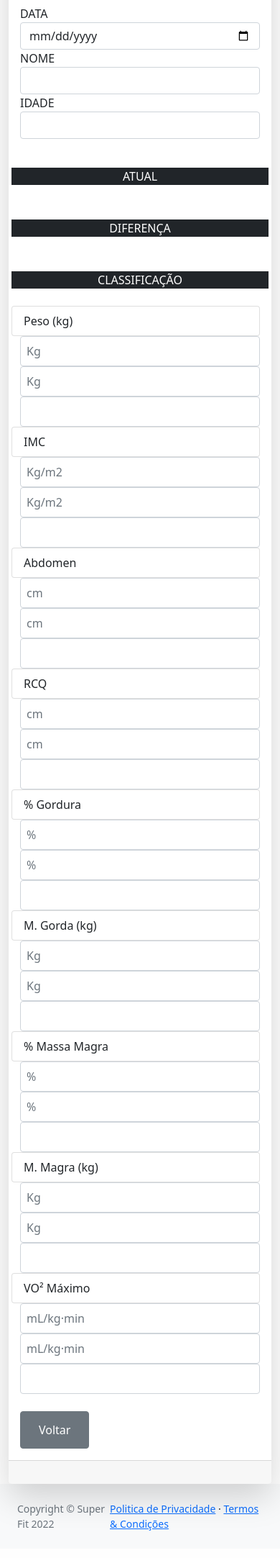
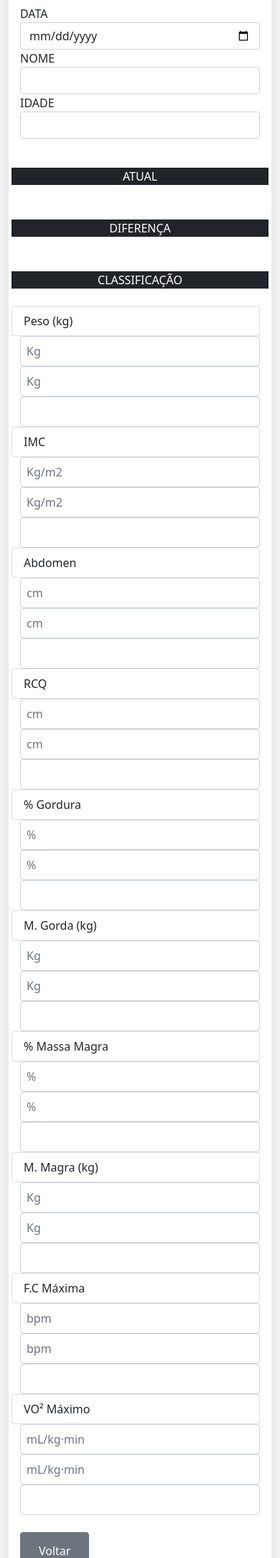
Before and after one commit to mariodemartini/super-fit, a PHP site: page /resultados.php in a window 390 px wide. Shown: the part 480-2645 px from the top of the page at 72% size. Before the commit the page ends 2607 px from the top, so only its background shows below. Run offline with PHP 8.4, Linux system fonts and the light colour scheme; some libraries are stand-ins or nearby versions.

Commit message:
atualização campos de avaliação

```diff
--- a/super-fit/aerobio.php
+++ b/super-fit/aerobio.php
@@ -242,7 +242,7 @@ include_once('include/sidebar.html');
                                         </div>
                                         <!-- Coluna de carga VO2 -->
                                         <div class="form-group col-md-1 text-center">
-                                            <label for="inputVO2">F.C</label>
+                                            <label for="inputVO2">VO2</label>
                                             <input type="text" class="form-control" id="inputVO2">
                                             <input type="text" class="form-control" id="inputVO2">
                                             <input type="text" class="form-control" id="inputVO2">
--- a/super-fit/resultados.php
+++ b/super-fit/resultados.php
@@ -175,6 +175,21 @@ include_once('include/sidebar.html');
                                     <input class="form-control p-2" type="text" placeholder="">
                                 </div>
                             </div>
+                            <!-- Linha compativo FC maxima -->
+                            <div class="row d-flex justify-content-center">
+                                <ul class="col-sm-2 list-group">
+                                    <li class="list-group-item">F.C Máxima</li>
+                                </ul>
+                                <div class="col-sm-2">
+                                    <input class="form-control p-2" type="number" placeholder="bpm">
+                                </div>
+                                <div class="col-sm-2">
+                                    <input class="form-control p-2" type="number" placeholder="bpm">
+                                </div>
+                                <div class="col-sm-2">
+                                    <input class="form-control p-2" type="text" placeholder="">
+                                </div>
+                            </div>
                             <!-- Linha compativo VO2 maximo -->
                             <div class="row d-flex justify-content-center">
                                 <ul class="col-sm-2 list-group">
--- a/super-fit/vo-esteira.php
+++ b/super-fit/vo-esteira.php
@@ -161,7 +161,7 @@ include_once('include/sidebar.html');
                                 </div>
                                 <div class="form-group col-md-2">
                                     <label for="inputData">FC Max:</label>
-                                    <input type="number" class="form-control" id="inputFCmax" placeholder="mL/kg·min">
+                                    <input type="number" class="form-control" id="inputFCmax" placeholder="bpm">
                                 </div>
                             </div>
                             <!-- Botões de salvar -->
```
